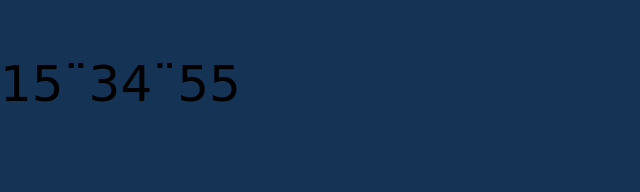
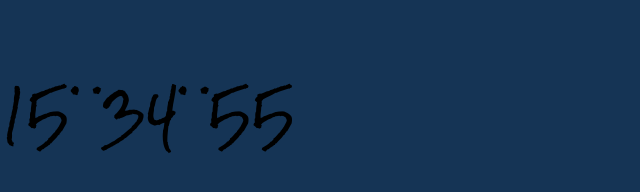
Before and after one commit to Pottomke/colorClock, a plain HTML site: page index.html in a window 1280 px wide. Shown: the whole page, without its empty margins (0-640 px from the left). Drawn offline with Linux system fonts and the light colour scheme.

Commit message:
Update index.html

```diff
--- a/index.html
+++ b/index.html
@@ -13,7 +13,7 @@ Released under the MIT license: http://jsbin.mit-license.org
 <meta name="description" content="Színóra">
   <meta charset="utf-8">
   <meta name="viewport" content="width=device-width">
-  <link href="https://fonts.googleapis.com/css?family=Exo+2:100" rel="stylesheet" type="text/css">
+  <link href="https://fonts.googleapis.com/css?family=Rock+Salt" rel="stylesheet">
   <title>Színóra</title>
 <style id="jsbin-css">
 * { margin: 0; padding: 0; }
```
